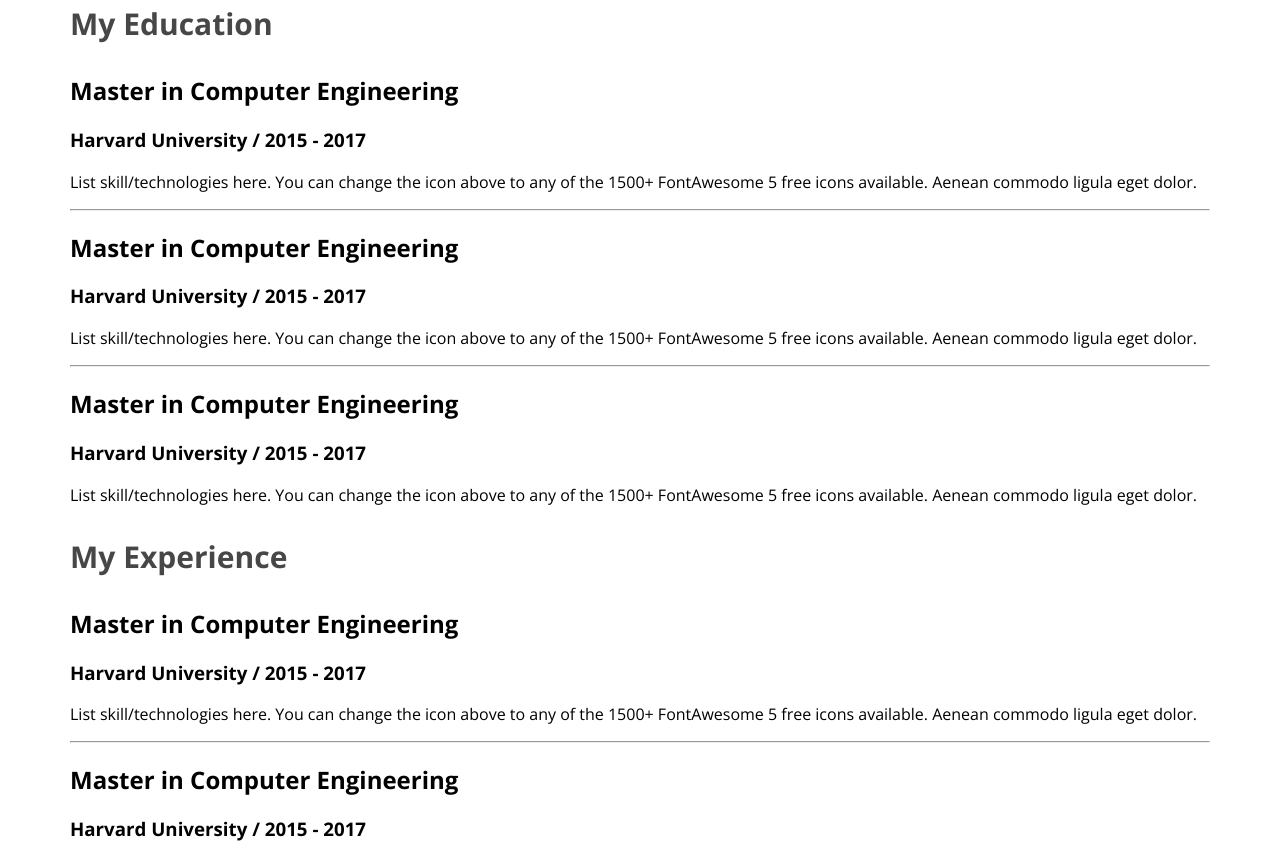
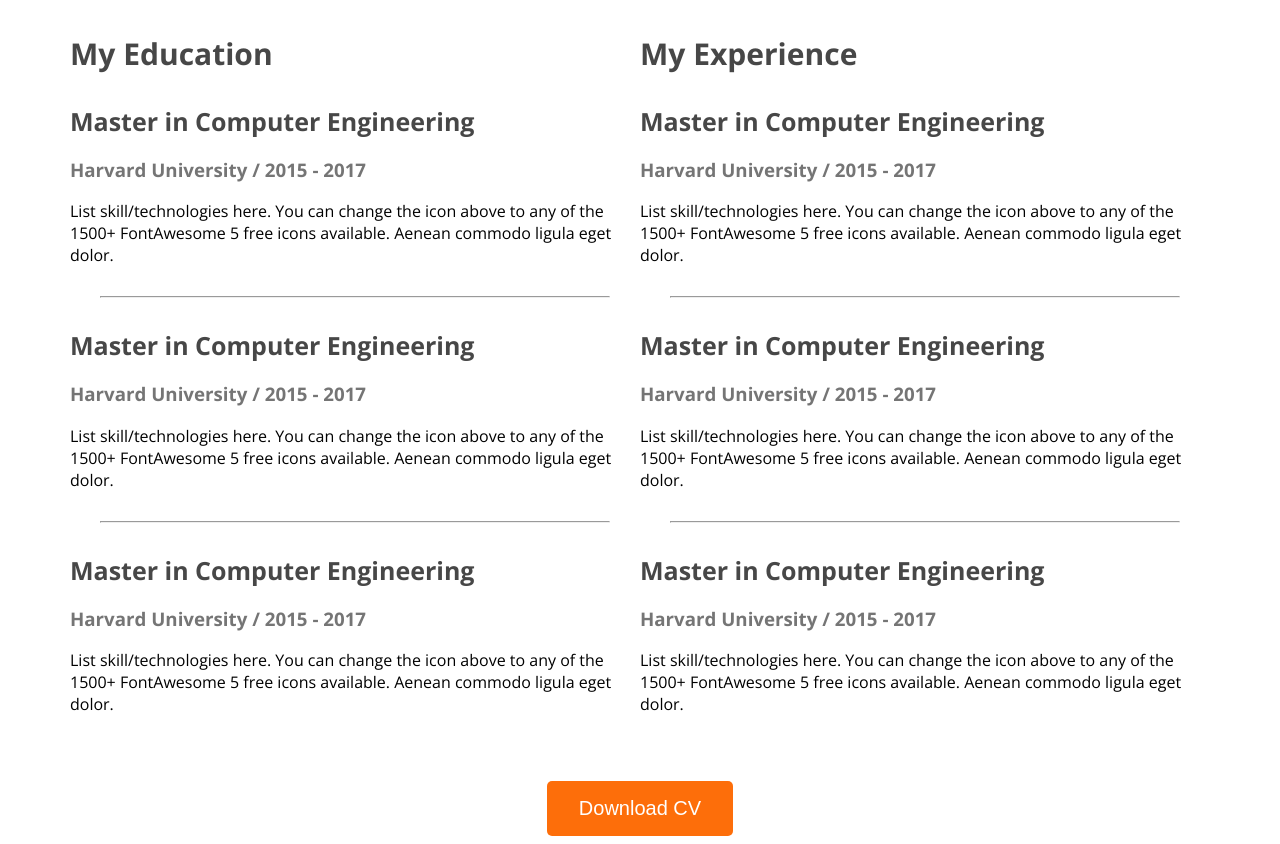
Before and after one commit to mdsajib1473/web-developer-portfolio, a plain HTML site: page intex.html in a window 1280 px wide. Shown: the part 2964-3808 px from the top of the page. Drawn offline with nearby package versions, Linux system fonts and the light colour scheme.

Commit message:
added cv button

```diff
--- a/intex.html
+++ b/intex.html
@@ -133,6 +133,9 @@
                     </div>
                 </div>
             </div>
+            <div class="download-cv">
+                <button class="primary-btn">Download CV</button>
+            </div>
         </section>
     </main>
     <footer>
--- a/styles/portfolio.css
+++ b/styles/portfolio.css
@@ -149,7 +149,34 @@
 
 /* resume related styles */
 .resume-colum-title {
-    color:#474747;
+    color: #474747;
     font-size: 30px;
     font-weight: 700;
 }
+
+.resume-container {
+    display: flex;
+}
+.resume-item-description{
+    margin-top: 0px;
+    margin-bottom: 20px;
+}
+
+.resume-item-description,
+.resume-item-institute {
+    color: #757575;
+}
+
+.resume-item-title {
+    color:#474747;
+    font-size: 25px;
+    font-weight: 700;
+    margin-bottom: 10px;
+}
+.resume-container hr{
+    margin: 30px;
+}
+.download-cv{
+    text-align: center;
+    margin-top: 50px;
+}
```
